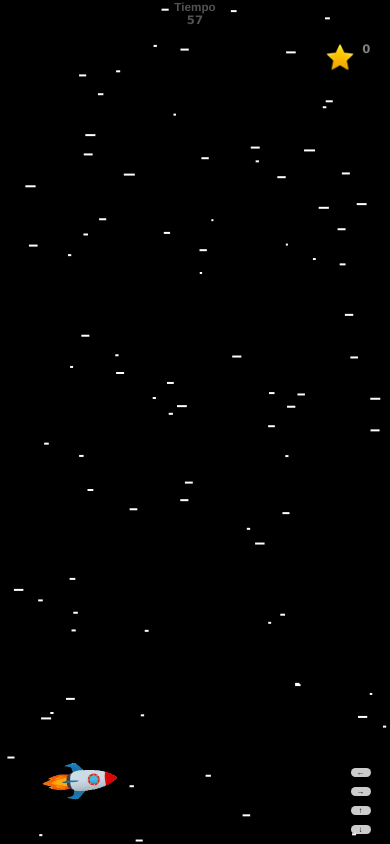
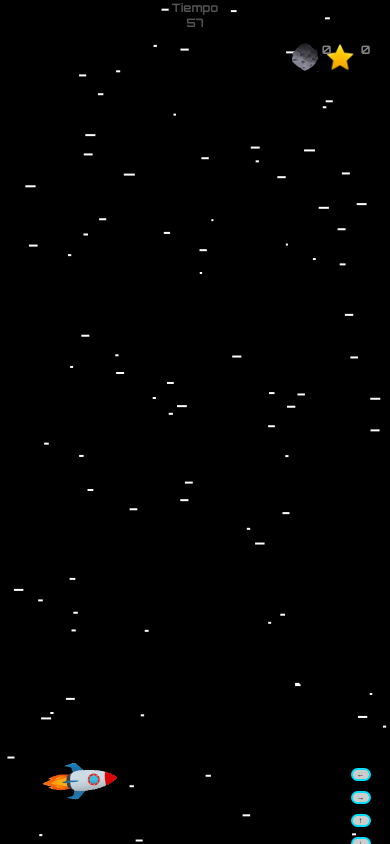
Before and after one commit to Martin200618/SetQuestFinal, a PHP site: the page made by SetQuest-main/Juego 2 Asteroides/index.html in a window 390 px wide. Run offline with PHP 8.4, Linux system fonts and the light colour scheme.

Commit message:
Se añadio conjunto de asteroides

```diff
--- a/SetQuest-main/Juego 2 Asteroides/SCRIPTS/scriptjuego.js
+++ b/SetQuest-main/Juego 2 Asteroides/SCRIPTS/scriptjuego.js
@@ -124,6 +124,7 @@ var sueloX = 0;
 var velEscenario = 1280 / 3;
 var gameVel = 1;
 var score = 0;
+var scoreAste = 0;
 
 var parado = false;
 var saltando = false;
@@ -217,6 +218,8 @@ function VerificarColisionObstaculos() {
       dinoRect.top + margin < obstaculoRect.top + obstaculoRect.height &&
       dinoRect.top + dinoRect.height - margin > obstaculoRect.top
     ) {
+
+      scoreAste += 1;
       // Aquí va la lógica de colisión
       if (score > 0) {
         score -= 2; // Solo resta si el score es mayor a 0
@@ -225,6 +228,7 @@ function VerificarColisionObstaculos() {
       }
 
       textoScore.innerHTML = score; // Actualizar puntuación
+      textoScoreAste.innerHTML = scoreAste; // Actualizar puntuación
       puntuacionCambio.innerHTML = "-2"; // Mostrar cambio de puntuación
       puntuacionCambio.style.color = "red"; // Cambiar el color a rojo
       setTimeout(() => {
@@ -302,6 +306,8 @@ function Start() {
   suelo = document.querySelector(".suelo");
   contenedor = document.querySelector(".contenedor");
   textoScore = document.querySelector(".score");
+  textoScoreAste = document.querySelector(".scoreAste");
+
   dino = document.querySelector(".dino");
   document.addEventListener("keydown", HandleKeyDown);
   IniciarTemporizador(); // Inicia el temporizador
@@ -449,8 +455,9 @@ function CalcularDesplazamiento() {
 function FinalizarJuego() {
   parado = true;
   gameOver.style.display = "block";
-  textoScore.innerHTML = "Total: " + score; // Muestra los puntos al final del juego
-
+  textoScore.innerHTML = "¡Juego terminado!" + score  ;
+  textoScore.innerHTML = "  Estrellas: " + score; // Muestra los puntos al final del juego
+  textoScore.innerHTML += "<br> Asteroides: " + scoreAste;
   // Centrar el texto de puntuación
   textoScore.classList.add("centrado"); // Añadir clase centrado
 
@@ -462,11 +469,11 @@ function FinalizarJuego() {
 
   var contenedorTiempo = document.querySelector(".tiempo");
   if (contenedorTiempo) {
-    contenedorTiempo.style.display = "none"; // Ocultar el contenedor de puntos
+    contenedorTiempo.style.display = "none"; // Ocultar el contenedor de tiempo
   }
 
   var contenedorTemporizador = document.querySelector(".temporizador");
   if (contenedorTemporizador) {
-    contenedorTemporizador.style.display = "none"; // Ocultar el contenedor de puntos
+    contenedorTemporizador.style.display = "none"; // Ocultar el contenedor de temporizador
   }
 }
--- a/SetQuest-main/Juego 2 Asteroides/STYLES/stylejuego.css
+++ b/SetQuest-main/Juego 2 Asteroides/STYLES/stylejuego.css
@@ -76,6 +80,7 @@ body {
 }
 
 .arrow {
+  border: #01ddfa 2px solid;
   width: 5vw; /* Usa una unidad relativa para ancho */
   height: 5vw; /* Mantiene la proporción de las flechas */
   background-color: rgba(255, 255, 255, 0.8);
@@ -124,6 +122,23 @@ body {
   font-size: 3vw; /* Ajustar a vw para escalar */
   font-weight: bold;
   text-align: right;
+  font-family: 'Orbitron', sans-serif;
+
+}
+
+.scoreAste{
+  width: 10vw; /* Cambiar a vw para escalar con la pantalla */
+  height: 5vh; /* Cambiar a vh para escalar con la pantalla */
+  position: absolute;
+  top: 5%;
+  right: 15%;
+  z-index: 10;
+  color: #828282;
+  font-family: Verdana;
+  font-size: 3vw; /* Ajustar a vw para escalar */
+  font-weight: bold;
+  text-align: right;
+  font-family: 'Orbitron', sans-serif;
 }
 
 .score.centrado {
@@ -221,6 +239,8 @@ body {
   font-family: Verdana;
   font-size: 3vw; /* Ajustar a vw para escalar */
   font-weight: bold;
+  font-family: 'Orbitron', sans-serif;
+
 }
 
 .scoreFinal {
@@ -242,7 +262,7 @@ body {
   z-index: 1;
   color: rgba(102, 102, 102, 0.8);
   font-size: 3vw; /* Ajustar a vw para escalar */
-  font-family: "Franklin Gothic Medium", "Arial Narrow", Arial, sans-serif;
+  font-family: 'Orbitron', sans-serif;
   font-weight: 900;
   text-align: center;
 }
@@ -297,6 +317,19 @@ body {
   text-align: right;
 }
 
+.Asteimg{
+  width: 30px; /* Cambiar a vw para escalar con la pantalla */
+  height: 30px; /* Cambiar a vh para escalar con la pantalla */
+  position: absolute;
+  top: 5%;
+  right: 18%;
+  z-index: 10;
+  font-family: Verdana;
+  font-size: 3vw; /* Ajustar a vw para escalar */
+  font-weight: bold;
+  text-align: right;
+}
+
 @media (max-width: 768px) {
   body {
     padding: 0; /* Asegúrate de que no haya relleno */
@@ -333,7 +366,9 @@ body {
   .score,
   .temporizador,
   .puntos,
-  .estrellaimg {
+  .estrellaimg,
+  .Asteimg,
+  .scoreAste {
     font-size: 3vw; /* Aumentar tamaño del texto */
   }
 }
--- a/SetQuest-main/Juego 2 Asteroides/index.html
+++ b/SetQuest-main/Juego 2 Asteroides/index.html
@@ -7,6 +7,8 @@
     <title>Asteroides</title>
     <link rel="stylesheet" href="./STYLES/estilos_fondo.css" />
     <link rel="stylesheet" href="./STYLES/stylejuego.css">
+    <link href="https://fonts.googleapis.com/css2?family=Orbitron:wght@400;700&display=swap" rel="stylesheet">
+
   </head>
   <body>
     <audio
@@ -37,6 +39,8 @@
       <div class="dino"></div>
       <div class="score"> 0</div>
       <img class="estrellaimg" src="./img/estrella .png" alt="">
+      <div class="scoreAste"> 0</div>
+      <img class="Asteimg" src="./img/asteroidee.png" alt="">
       <h3 class="tiempo">Tiempo</h3>
       <div class="temporizador">60</div>
       <div id="puntuacionCambio" style="font-weight: bold; color: green"></div>
```
Also changed, not shown: other parts of SetQuest-main/Juego 2 Asteroides/STYLES/stylejuego.css (+21 -21 lines).
